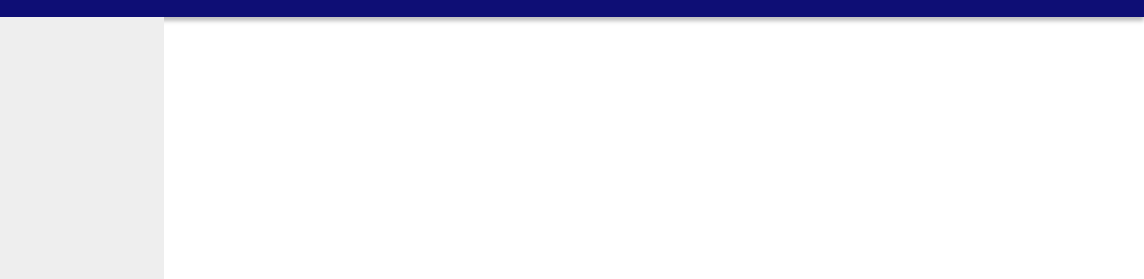
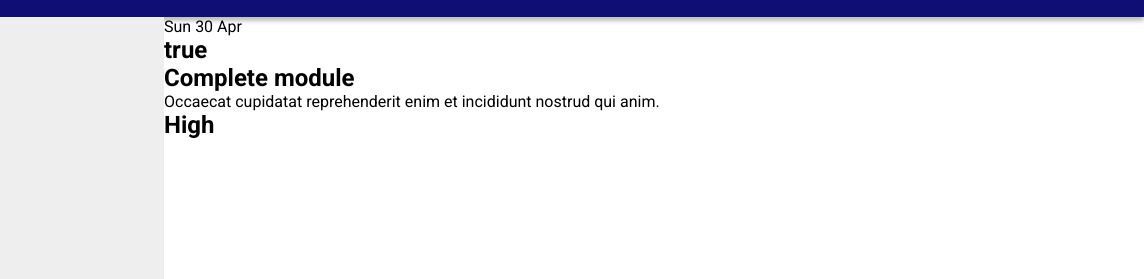
Before and after one commit to milliani85/todo-list, a website built with webpack: page dist/index.html in a window 1280 px wide. Shown: the part 80-359 px from the top of the page, 136-1280 px from the left. Built offline with nearby package versions, Linux system fonts and the light colour scheme.

Commit message:
﻿Added function to push todo to DOM and adjust date formatting with date-fns
This commit adds a new function called `displayTodo` to the UI module that creates a new todo element and displays it in the main window. The function also uses the `format` function from date-fns to adjust the date format to "Wed 30 Apr" before displaying it.

Additionally, this commit updates the necessary files to import and use the `displayTodo` function in the appropriate places.

```diff
--- a/package.json
+++ b/package.json
@@ -19,5 +19,8 @@
   "devDependencies": {
     "webpack": "^5.80.0",
     "webpack-cli": "^5.0.2"
+  },
+  "dependencies": {
+    "date-fns": "^2.29.3"
   }
 }
--- a/src/index.js
+++ b/src/index.js
@@ -1,7 +1,8 @@
 import { createProject } from "./project";
 import { createTodo } from "./todo";
+import { displayTodo } from "./ui";
 
-const todo1 = new createTodo('Complete course', 'Complete module', 'kdsokdoskd', 12032021, 'kokookkokok', 'High');
+const todo1 = new createTodo('Complete course', 'Complete module', 'Occaecat cupidatat reprehenderit enim et incididunt nostrud qui anim.', '2023-04-30', 'kokookkokok', 'High');
 console.log(todo1);
 todo1.toggleCompletion();
 console.log(todo1);
@@ -21,3 +22,5 @@ todo1.projectTitle = 'Hello';
 project1.addTodoToProject(todo1);
 console.log(project1)
 console.table(project1.projectTodoList);
+
+displayTodo(todo1);
--- a/src/project.js
+++ b/src/project.js
@@ -1,7 +1,7 @@
 export class createProject {
     constructor(projectTitle, dueDate) {
         this.projectTitle = projectTitle;
-        this.dueDate = dueDate;
+        this.dueDate = new Date(dueDate);
         this.projectTodoList = [];
         this.isComplete = false;
     }
--- a/src/todo.js
+++ b/src/todo.js
@@ -5,7 +5,7 @@ export class createTodo extends createProject {
         super(projectTitle);
         this.title = title;
         this.description = description;
-        this.dueDate = dueDate;
+        this.dueDate = new Date(dueDate);
         this.notes = notes;
         this.priority = priority;
         this.isComplete = false;
--- a/src/ui.js
+++ b/src/ui.js
@@ -0,0 +1,44 @@
+import { format } from 'date-fns';
+
+function displayTodo(todo) {
+    const todoContainer = document.querySelector('.todo-container');
+
+    const todoDueDate = document.createElement('time');
+    todoDueDate.classList.add('todo-due-date');
+    todoDueDate.setAttribute('datetime', todo.dueDate.toISOString());
+    todoDueDate.innerHTML = format(todo.dueDate, 'EEE d MMM');
+    todoContainer.appendChild(todoDueDate);
+
+    const isComplete = document.createElement('h2');
+    isComplete.classList.add('todo-is-complete');
+    isComplete.textContent = todo.isComplete;
+    todoContainer.appendChild(isComplete);
+
+    const todoTitle = document.createElement('h2');
+    todoTitle.classList.add('todo-title');
+    todoTitle.textContent = todo.title;
+    todoContainer.appendChild(todoTitle);
+
+    const todoDescription = document.createElement('p');
+    todoDescription.classList.add('todo-description');
+    todoDescription.textContent = todo.description;
+    todoContainer.appendChild(todoDescription);
+
+    const priority = document.createElement('h2');
+    priority.classList.add('todo-priority');
+    priority.textContent = todo.priority;
+    todoContainer.appendChild(priority);
+
+    // const todoNotes = document.createElement('p');
+    // todoNotes.classList.add('todo-notes');
+    // todoNotes.textContent = todo.notes;
+    // todoContainer.appendChild(todoNotes);
+
+     // const todoProject = document.createElement('h1');
+    // todoProject.classList.add('todo-project');
+    // todoProject.textContent = todo.projectTitle;
+    // todoContainer.appendChild(todoProject);
+
+}
+
+export { displayTodo };
```
Also changed, not shown: commit.txt (+3 -7 lines), dist/bundle.js, dist/index.html, 2 other files.
